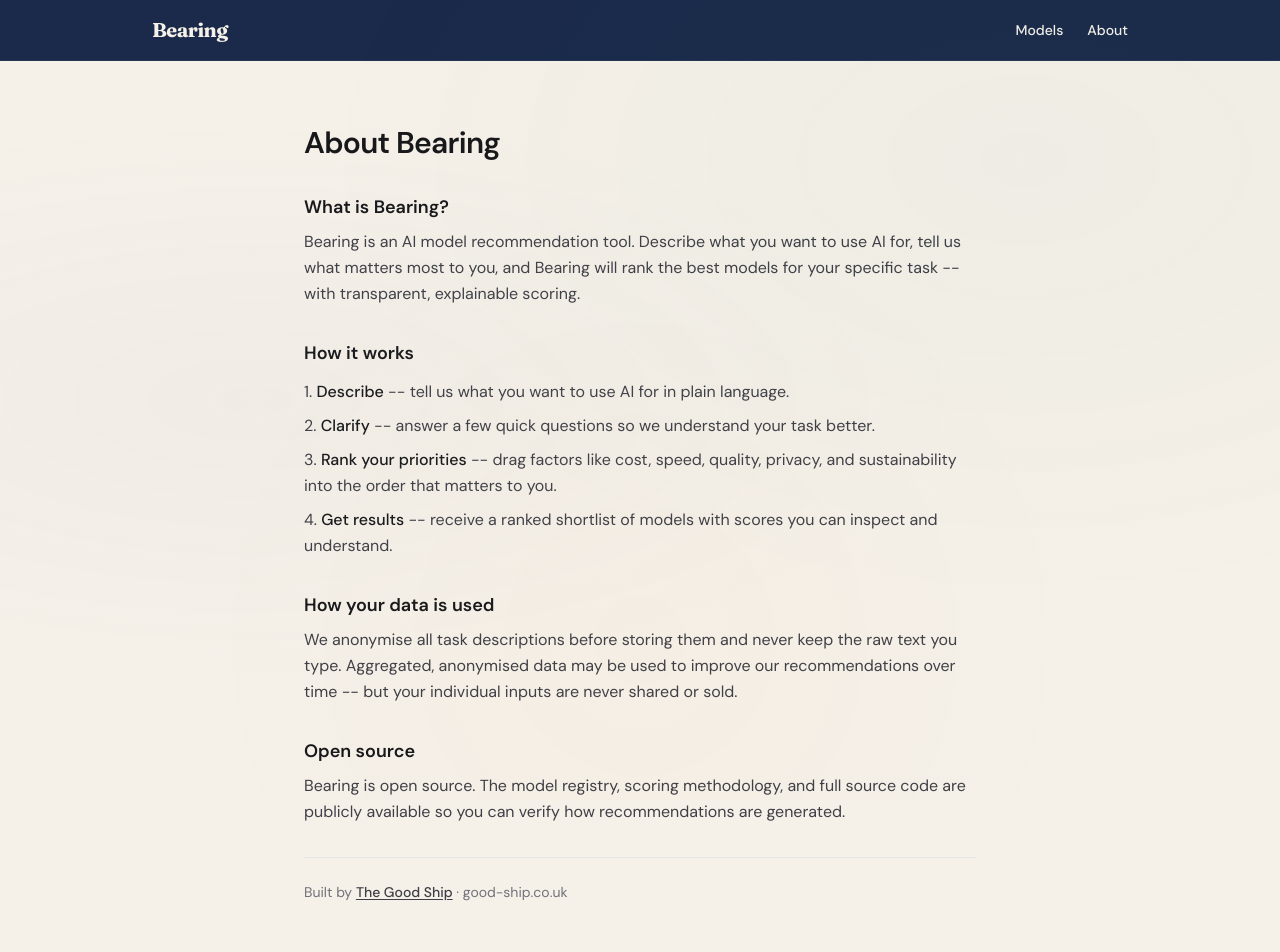
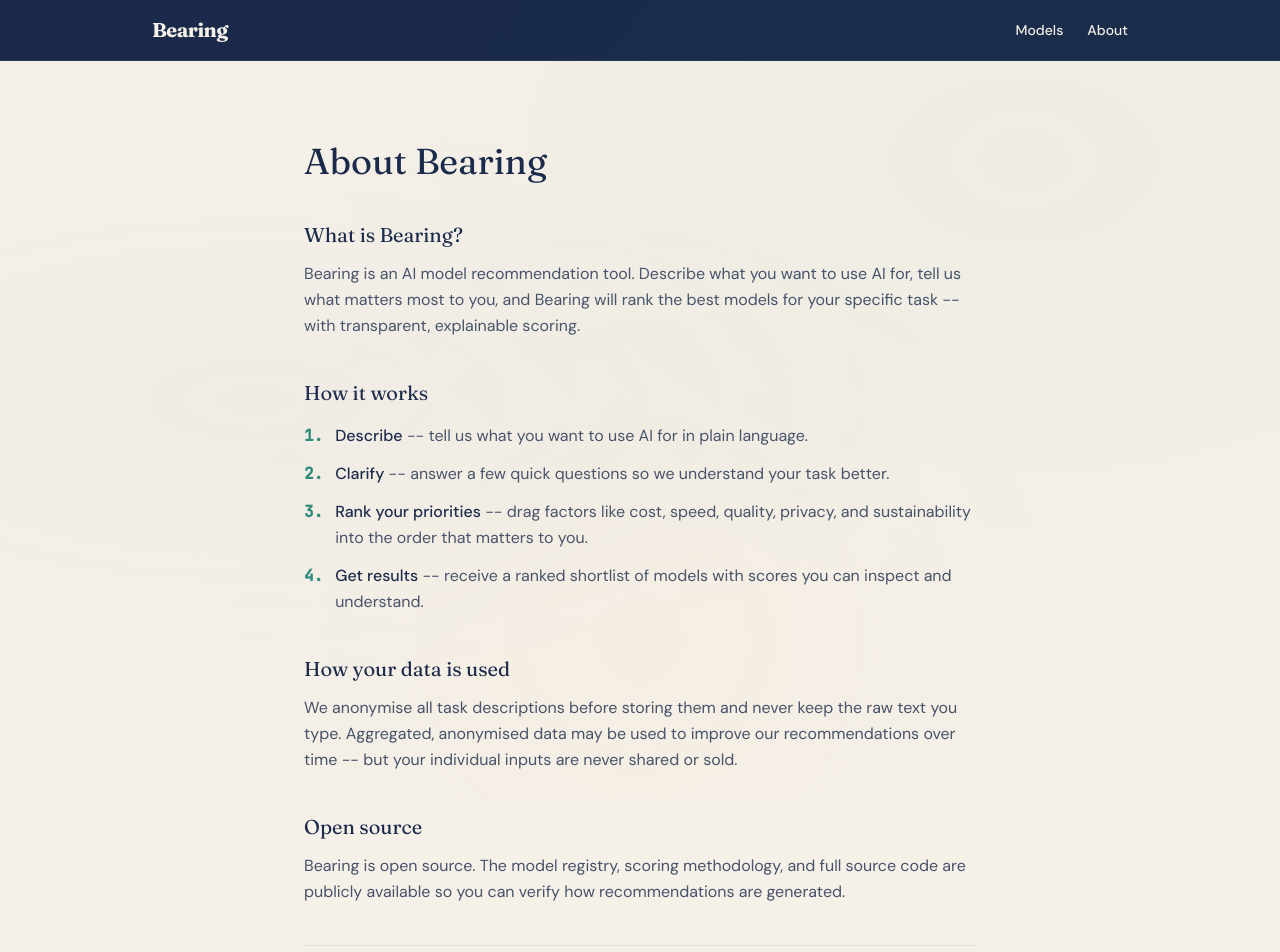
Before and after one commit to tomcwxyz/bearing, a Next.js app: page /about in a window 1280 px wide. Shown: the top 952 px of the page. Built offline with nearby package versions, Linux system fonts and the light colour scheme.

Commit message:
feat: restyle models, about, and clarification pages with brand design

```diff
--- a/src/app/about/page.tsx
+++ b/src/app/about/page.tsx
@@ -1,18 +1,18 @@
 export default function AboutPage() {
   return (
-    <div className="flex flex-1 flex-col items-center px-4 py-12 sm:py-16">
+    <div className="flex flex-1 flex-col items-center px-4 py-16 sm:py-20">
       <div className="w-full max-w-2xl">
-        <h1 className="text-3xl font-bold tracking-tight text-zinc-900 dark:text-zinc-50">
+        <h1 className="font-display text-4xl text-navy">
           About Bearing
         </h1>
 
-        <div className="mt-8 space-y-8 text-zinc-700 dark:text-zinc-300">
+        <div className="mt-10 space-y-10 text-navy/80 leading-relaxed">
           {/* What it is */}
           <section>
-            <h2 className="text-lg font-semibold text-zinc-900 dark:text-zinc-100">
+            <h2 className="font-display text-xl text-navy">
               What is Bearing?
             </h2>
-            <p className="mt-2 leading-relaxed">
+            <p className="mt-3 leading-relaxed">
               Bearing is an AI model recommendation tool. Describe what you want to use AI
               for, tell us what matters most to you, and Bearing will rank the best models
               for your specific task -- with transparent, explainable scoring.
@@ -21,41 +21,53 @@
 
           {/* How it works */}
           <section>
-            <h2 className="text-lg font-semibold text-zinc-900 dark:text-zinc-100">
+            <h2 className="font-display text-xl text-navy">
               How it works
             </h2>
-            <ol className="mt-3 list-inside list-decimal space-y-2 leading-relaxed">
-              <li>
-                <span className="font-medium text-zinc-900 dark:text-zinc-100">Describe</span>{' '}
+            <ol className="mt-4 list-none space-y-3 leading-relaxed">
+              <li className="flex gap-3">
+                <span className="font-mono text-teal font-bold">1.</span>
+                <span>
+                  <span className="font-medium text-navy">Describe</span>{' '}
                   -- tell us what you want to use AI for in plain language.
+                </span>
               </li>
-              <li>
-                <span className="font-medium text-zinc-900 dark:text-zinc-100">Clarify</span>{' '}
+              <li className="flex gap-3">
+                <span className="font-mono text-teal font-bold">2.</span>
+                <span>
+                  <span className="font-medium text-navy">Clarify</span>{' '}
                   -- answer a few quick questions so we understand your task better.
+                </span>
               </li>
-              <li>
-                <span className="font-medium text-zinc-900 dark:text-zinc-100">
+              <li className="flex gap-3">
+                <span className="font-mono text-teal font-bold">3.</span>
+                <span>
+                  <span className="font-medium text-navy">
                     Rank your priorities
                   </span>{' '}
                   -- drag factors like cost, speed, quality, privacy, and sustainability into the
                   order that matters to you.
+                </span>
               </li>
-              <li>
-                <span className="font-medium text-zinc-900 dark:text-zinc-100">
+              <li className="flex gap-3">
+                <span className="font-mono text-teal font-bold">4.</span>
+                <span>
+                  <span className="font-medium text-navy">
                     Get results
                   </span>{' '}
                   -- receive a ranked shortlist of models with scores you can inspect and
                   understand.
+                </span>
               </li>
             </ol>
           </section>
 
           {/* Data */}
           <section>
-            <h2 className="text-lg font-semibold text-zinc-900 dark:text-zinc-100">
+            <h2 className="font-display text-xl text-navy">
               How your data is used
             </h2>
-            <p className="mt-2 leading-relaxed">
+            <p className="mt-3 leading-relaxed">
               We anonymise all task descriptions before storing them and never keep the raw
               text you type. Aggregated, anonymised data may be used to improve our
               recommendations over time -- but your individual inputs are never shared or
@@ -65,10 +77,10 @@
 
           {/* Open source */}
           <section>
-            <h2 className="text-lg font-semibold text-zinc-900 dark:text-zinc-100">
+            <h2 className="font-display text-xl text-navy">
               Open source
             </h2>
-            <p className="mt-2 leading-relaxed">
+            <p className="mt-3 leading-relaxed">
               Bearing is open source. The model registry, scoring methodology, and full
               source code are publicly available so you can verify how recommendations are
               generated.
@@ -76,14 +88,14 @@
           </section>
 
           {/* Footer */}
-          <div className="border-t border-zinc-200 pt-6 dark:border-zinc-800">
-            <p className="text-sm text-zinc-500 dark:text-zinc-400">
+          <div className="border-t border-cream-dark pt-8">
+            <p className="text-sm text-grey-blue">
               Built by{' '}
               <a
                 href="https://good-ship.co.uk"
                 target="_blank"
                 rel="noopener noreferrer"
-                className="font-medium text-zinc-700 underline underline-offset-2 hover:text-zinc-900 dark:text-zinc-300 dark:hover:text-zinc-100"
+                className="text-teal hover:text-teal-light underline underline-offset-2"
               >
                 The Good Ship
               </a>{' '}
--- a/src/app/models/[slug]/page.tsx
+++ b/src/app/models/[slug]/page.tsx
@@ -16,10 +16,18 @@
   computer_use: 'Computer Use',
 }
 
-const tierColour: Record<string, string> = {
-  frontier: 'bg-amber-100 text-amber-800 dark:bg-amber-900/40 dark:text-amber-300',
-  mid: 'bg-blue-100 text-blue-800 dark:bg-blue-900/40 dark:text-blue-300',
-  light: 'bg-zinc-100 text-zinc-600 dark:bg-zinc-800 dark:text-zinc-400',
+function tierColour(tier: string): string {
+  if (tier === 'flagship') return 'bg-coral/10 text-coral'
+  if (tier === 'balanced') return 'bg-teal/10 text-teal'
+  if (tier === 'budget') return 'bg-amber/10 text-amber'
+  if (tier === 'reasoning') return 'bg-navy/10 text-navy'
+  if (tier.startsWith('open_source')) return 'bg-teal/10 text-teal'
+  if (tier.startsWith('sustainable')) return 'bg-teal/10 text-teal'
+  if (tier.startsWith('enterprise')) return 'bg-navy/10 text-navy'
+  if (tier === 'frontier') return 'bg-coral/10 text-coral'
+  if (tier === 'mid') return 'bg-teal/10 text-teal'
+  if (tier === 'light') return 'bg-amber/10 text-amber'
+  return 'bg-teal/10 text-teal'
 }
 
 const taskLabels: Record<string, string> = {
@@ -55,7 +63,7 @@
       <div className="w-full max-w-3xl">
         <Link
           href="/models"
-          className="mb-6 inline-flex items-center gap-1 text-sm text-zinc-500 hover:text-zinc-900 dark:text-zinc-400 dark:hover:text-zinc-100"
+          className="mb-6 inline-flex items-center gap-1 text-sm text-teal hover:text-teal-light"
         >
           &larr; All models
         </Link>
@@ -63,13 +71,13 @@
         {/* Header */}
         <div className="mt-2 flex items-start justify-between gap-4">
           <div>
-            <h1 className="text-2xl font-bold tracking-tight text-zinc-900 dark:text-zinc-50">
+            <h1 className="font-display text-4xl text-navy">
               {model.name}
             </h1>
-            <p className="mt-1 text-zinc-500 dark:text-zinc-400">{model.provider}</p>
+            <p className="mt-1 text-grey-blue text-lg">{model.provider}</p>
           </div>
           <span
-            className={`shrink-0 rounded-full px-3 py-1 text-xs font-medium ${tierColour[model.tier] ?? tierColour.light}`}
+            className={`shrink-0 font-mono text-xs px-2 py-0.5 rounded-full ${tierColour(model.tier)}`}
           >
             {model.tier}
           </span>
@@ -81,7 +89,7 @@
             {model.capabilities.map((cap) => (
               <span
                 key={cap}
-                className="rounded-full bg-zinc-100 px-3 py-1 text-sm text-zinc-700 dark:bg-zinc-800 dark:text-zinc-300"
+                className="bg-navy text-cream font-mono text-sm px-3 py-1 rounded-full"
               >
                 {capabilityLabels[cap] ?? cap}
               </span>
@@ -92,14 +100,14 @@
         {/* Strengths & Weaknesses */}
         <div className="mt-8 grid grid-cols-1 gap-6 sm:grid-cols-2">
           <Section title="Strengths">
-            <ul className="list-inside list-disc space-y-1 text-sm text-zinc-700 dark:text-zinc-300">
+            <ul className="list-inside list-disc space-y-1 text-sm text-navy marker:text-grey-blue">
               {model.strengths.map((s) => (
                 <li key={s}>{s}</li>
               ))}
             </ul>
           </Section>
           <Section title="Weaknesses">
-            <ul className="list-inside list-disc space-y-1 text-sm text-zinc-700 dark:text-zinc-300">
+            <ul className="list-inside list-disc space-y-1 text-sm text-navy marker:text-grey-blue">
               {model.weaknesses.map((w) => (
                 <li key={w}>{w}</li>
               ))}
@@ -133,13 +141,13 @@
             />
           </div>
           <div className="mt-3 flex items-center gap-2 text-sm">
-            <span className="font-medium text-zinc-900 dark:text-zinc-100">Composite:</span>
-            <span className="text-zinc-700 dark:text-zinc-300">
+            <span className="font-medium text-navy">Composite:</span>
+            <span className="font-mono font-bold text-teal text-xl">
               {formatScore(t.transparency_score)}
             </span>
           </div>
           {t.notes && (
-            <p className="mt-2 text-xs text-zinc-500 dark:text-zinc-400">{t.notes}</p>
+            <p className="mt-2 text-grey-blue italic text-sm">{t.notes}</p>
           )}
         </Section>
 
@@ -164,13 +172,13 @@
             />
           </div>
           <div className="mt-3 flex items-center gap-2 text-sm">
-            <span className="font-medium text-zinc-900 dark:text-zinc-100">Composite:</span>
-            <span className="text-zinc-700 dark:text-zinc-300">
+            <span className="font-medium text-navy">Composite:</span>
+            <span className="font-mono font-bold text-teal text-xl">
               {formatScore(s.sustainability_score)}
             </span>
           </div>
           {s.notes && (
-            <p className="mt-2 text-xs text-zinc-500 dark:text-zinc-400">{s.notes}</p>
+            <p className="mt-2 text-grey-blue italic text-sm">{s.notes}</p>
           )}
         </Section>
 
@@ -179,16 +187,16 @@
           <div className="space-y-3">
             {Object.entries(model.task_fitness).map(([task, score]) => (
               <div key={task} className="flex items-center gap-3">
-                <span className="w-28 shrink-0 text-sm text-zinc-600 dark:text-zinc-400">
+                <span className="w-28 shrink-0 text-sm text-grey-blue">
                   {taskLabels[task] ?? task}
                 </span>
-                <div className="relative h-2.5 flex-1 rounded-full bg-zinc-100 dark:bg-zinc-800">
+                <div className="relative h-2.5 flex-1 rounded-full bg-cream-dark">
                   <div
-                    className="absolute inset-y-0 left-0 rounded-full bg-zinc-700 dark:bg-zinc-300"
+                    className="absolute inset-y-0 left-0 rounded-full bg-teal"
                     style={{ width: `${score * 100}%` }}
                   />
                 </div>
-                <span className="w-10 text-right text-xs tabular-nums text-zinc-500 dark:text-zinc-400">
+                <span className="w-10 text-right font-mono text-xs tabular-nums text-grey-blue">
                   {(score * 100).toFixed(0)}%
                 </span>
               </div>
@@ -203,7 +211,7 @@
 function Section({ title, children }: { title: string; children: React.ReactNode }) {
   return (
     <div className="mt-8">
-      <h2 className="mb-3 text-sm font-semibold uppercase tracking-wider text-zinc-500 dark:text-zinc-400">
+      <h2 className="mb-3 font-display text-lg text-navy uppercase tracking-wider">
         {title}
       </h2>
       {children}
@@ -214,8 +222,8 @@
 function Stat({ label, value }: { label: string; value: string }) {
   return (
     <div>
-      <p className="text-zinc-500 dark:text-zinc-400">{label}</p>
-      <p className="font-medium text-zinc-900 dark:text-zinc-100">{value}</p>
+      <p className="text-grey-blue">{label}</p>
+      <p className="font-mono text-xl text-navy">{value}</p>
     </div>
   )
 }
--- a/src/app/models/page.tsx
+++ b/src/app/models/page.tsx
@@ -15,10 +15,19 @@
   computer_use: 'Computer Use',
 }
 
-const tierColour: Record<string, string> = {
-  frontier: 'bg-amber-100 text-amber-800 dark:bg-amber-900/40 dark:text-amber-300',
-  mid: 'bg-blue-100 text-blue-800 dark:bg-blue-900/40 dark:text-blue-300',
-  light: 'bg-zinc-100 text-zinc-600 dark:bg-zinc-800 dark:text-zinc-400',
+function tierColour(tier: string): string {
+  if (tier === 'flagship') return 'bg-coral/10 text-coral'
+  if (tier === 'balanced') return 'bg-teal/10 text-teal'
+  if (tier === 'budget') return 'bg-amber/10 text-amber'
+  if (tier === 'reasoning') return 'bg-navy/10 text-navy'
+  if (tier.startsWith('open_source')) return 'bg-teal/10 text-teal'
+  if (tier.startsWith('sustainable')) return 'bg-teal/10 text-teal'
+  if (tier.startsWith('enterprise')) return 'bg-navy/10 text-navy'
+  // fallback for legacy tiers
+  if (tier === 'frontier') return 'bg-coral/10 text-coral'
+  if (tier === 'mid') return 'bg-teal/10 text-teal'
+  if (tier === 'light') return 'bg-amber/10 text-amber'
+  return 'bg-teal/10 text-teal'
 }
 
 export default function ModelsPage() {
@@ -28,10 +37,10 @@
   return (
     <div className="flex flex-1 flex-col items-center px-4 py-12 sm:py-16">
       <div className="w-full max-w-5xl">
-        <h1 className="text-3xl font-bold tracking-tight text-zinc-900 dark:text-zinc-50">
+        <h1 className="font-display text-4xl text-navy">
           Model Registry
         </h1>
-        <p className="mt-2 text-zinc-500 dark:text-zinc-400">
+        <p className="mt-2 text-grey-blue">
           {models.length} models across {providers.size} providers
         </p>
 
@@ -40,19 +49,19 @@
             <Link
               key={model.slug}
               href={`/models/${model.slug}`}
-              className="group rounded-lg border border-zinc-200 bg-white p-5 transition-colors hover:border-zinc-400 dark:border-zinc-700 dark:bg-zinc-900 dark:hover:border-zinc-500"
+              className="group bg-white border border-cream-dark rounded-xl shadow-sm hover:border-teal hover:shadow-md transition-all p-5"
             >
               <div className="flex items-start justify-between gap-3">
                 <div>
-                  <h2 className="text-base font-semibold text-zinc-900 group-hover:text-zinc-700 dark:text-zinc-100 dark:group-hover:text-zinc-300">
+                  <h2 className="font-display font-bold text-navy">
                     {model.name}
                   </h2>
-                  <p className="mt-0.5 text-sm text-zinc-500 dark:text-zinc-400">
+                  <p className="mt-0.5 text-grey-blue text-sm">
                     {model.provider}
                   </p>
                 </div>
                 <span
-                  className={`shrink-0 rounded-full px-2.5 py-0.5 text-xs font-medium ${tierColour[model.tier] ?? tierColour.light}`}
+                  className={`shrink-0 font-mono text-xs px-2 py-0.5 rounded-full ${tierColour(model.tier)}`}
                 >
                   {model.tier}
                 </span>
@@ -62,19 +71,19 @@
                 {model.capabilities.slice(0, 4).map((cap) => (
                   <span
                     key={cap}
-                    className="rounded-full bg-zinc-100 px-2 py-0.5 text-xs text-zinc-600 dark:bg-zinc-800 dark:text-zinc-400"
+                    className="font-mono text-xs bg-cream-dark text-navy px-2 py-0.5 rounded"
                   >
                     {capabilityLabels[cap] ?? cap}
                   </span>
                 ))}
                 {model.capabilities.length > 4 && (
-                  <span className="rounded-full bg-zinc-100 px-2 py-0.5 text-xs text-zinc-500 dark:bg-zinc-800 dark:text-zinc-500">
+                  <span className="font-mono text-xs bg-cream-dark text-navy px-2 py-0.5 rounded">
                     +{model.capabilities.length - 4}
                   </span>
                 )}
               </div>
 
-              <div className="mt-3 flex gap-4 text-xs text-zinc-500 dark:text-zinc-400">
+              <div className="mt-3 flex gap-4 font-mono text-sm text-grey-blue">
                 <span>${model.pricing.input_per_1m}/1M in</span>
                 <span>${model.pricing.output_per_1m}/1M out</span>
               </div>
--- a/src/app/recommend/[taskId]/page.tsx
+++ b/src/app/recommend/[taskId]/page.tsx
@@ -103,12 +103,12 @@
 
   if (error && !ready) {
     return (
-      <div className="flex flex-1 items-center justify-center bg-zinc-50 dark:bg-black">
+      <div className="flex flex-1 items-center justify-center">
         <div className="max-w-md px-6 text-center">
-          <p className="text-lg text-zinc-600 dark:text-zinc-400">{error}</p>
+          <p className="text-lg text-coral">{error}</p>
           <a
             href="/"
-            className="mt-6 inline-block rounded-full bg-zinc-900 px-6 py-2.5 text-sm font-medium text-white transition-colors hover:bg-zinc-700 dark:bg-zinc-100 dark:text-zinc-900 dark:hover:bg-zinc-300"
+            className="mt-6 inline-block rounded-full bg-navy text-cream px-6 py-2.5 text-sm font-medium transition-colors hover:bg-navy-light"
           >
             Start over
           </a>
@@ -119,29 +119,29 @@
 
   if (!ready) {
     return (
-      <div className="flex flex-1 items-center justify-center bg-zinc-50 dark:bg-black">
-        <div className="h-6 w-6 animate-spin rounded-full border-2 border-zinc-300 border-t-zinc-900 dark:border-zinc-700 dark:border-t-zinc-100" />
+      <div className="flex flex-1 items-center justify-center">
+        <div className="h-6 w-6 animate-spin rounded-full border-2 border-cream-dark border-t-teal" />
       </div>
     )
   }
 
   return (
-    <div className="flex flex-1 flex-col items-center bg-zinc-50 dark:bg-black">
+    <div className="flex flex-1 flex-col items-center">
       <main className="flex w-full max-w-2xl flex-col gap-8 px-6 py-16 sm:py-24">
         <div>
-          <p className="text-sm font-medium text-zinc-500 dark:text-zinc-400">
+          <p className="text-sm font-medium text-grey-blue">
             Round {round} of 2
           </p>
-          <h1 className="mt-2 text-2xl font-semibold tracking-tight text-zinc-900 dark:text-zinc-50">
+          <h1 className="mt-2 font-display text-2xl text-navy">
             A few quick questions
           </h1>
-          <p className="mt-2 text-base text-zinc-500 dark:text-zinc-400">
+          <p className="mt-2 text-base text-grey-blue">
             Help us understand your task better so we can recommend the right model.
           </p>
         </div>
 
         {error && (
-          <div className="rounded-lg border border-red-200 bg-red-50 px-4 py-3 text-sm text-red-700 dark:border-red-900 dark:bg-red-950 dark:text-red-300">
+          <div className="rounded-lg border border-coral/30 bg-coral/5 px-4 py-3 text-sm text-coral">
             {error}
           </div>
         )}
@@ -149,7 +149,7 @@
         <div className="flex flex-col gap-8">
           {questions.map((q, qi) => (
             <div key={`${round}-${qi}`} className="flex flex-col gap-3">
-              <h2 className="text-base font-medium text-zinc-900 dark:text-zinc-100">
+              <h2 className="font-display text-navy font-medium">
                 {q.question}
               </h2>
               <div className="flex flex-wrap gap-2">
@@ -162,8 +162,8 @@
                       disabled={loading}
                       className={`rounded-full border px-4 py-2 text-sm font-medium transition-colors ${
                         selected
-                          ? 'border-zinc-900 bg-zinc-900 text-white dark:border-zinc-100 dark:bg-zinc-100 dark:text-zinc-900'
-                          : 'border-zinc-200 bg-white text-zinc-700 hover:border-zinc-400 hover:bg-zinc-50 dark:border-zinc-700 dark:bg-zinc-900 dark:text-zinc-300 dark:hover:border-zinc-500 dark:hover:bg-zinc-800'
+                          ? 'bg-navy text-cream border-navy'
+                          : 'border-cream-dark text-navy hover:border-teal hover:text-teal'
                       } ${loading ? 'cursor-not-allowed opacity-50' : 'cursor-pointer'}`}
                     >
                       {option}
@@ -177,8 +177,8 @@
 
         {loading && (
           <div className="flex items-center gap-3 pt-4">
-            <div className="h-5 w-5 animate-spin rounded-full border-2 border-zinc-300 border-t-zinc-900 dark:border-zinc-700 dark:border-t-zinc-100" />
-            <p className="text-sm text-zinc-500 dark:text-zinc-400">
+            <div className="h-5 w-5 animate-spin rounded-full border-2 border-cream-dark border-t-teal" />
+            <p className="text-sm text-teal">
               Re-classifying your task...
             </p>
           </div>
```
Lines whose indentation alone changed are shown as unchanged.
